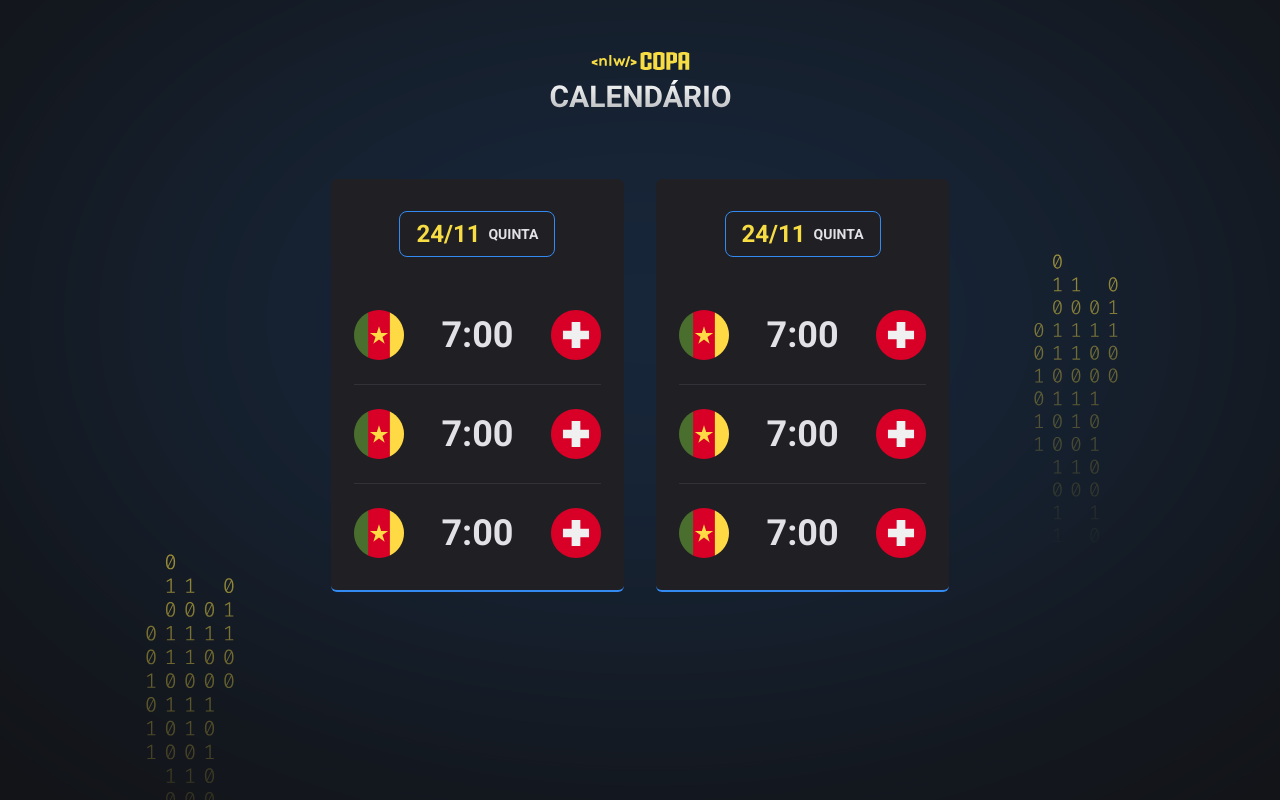
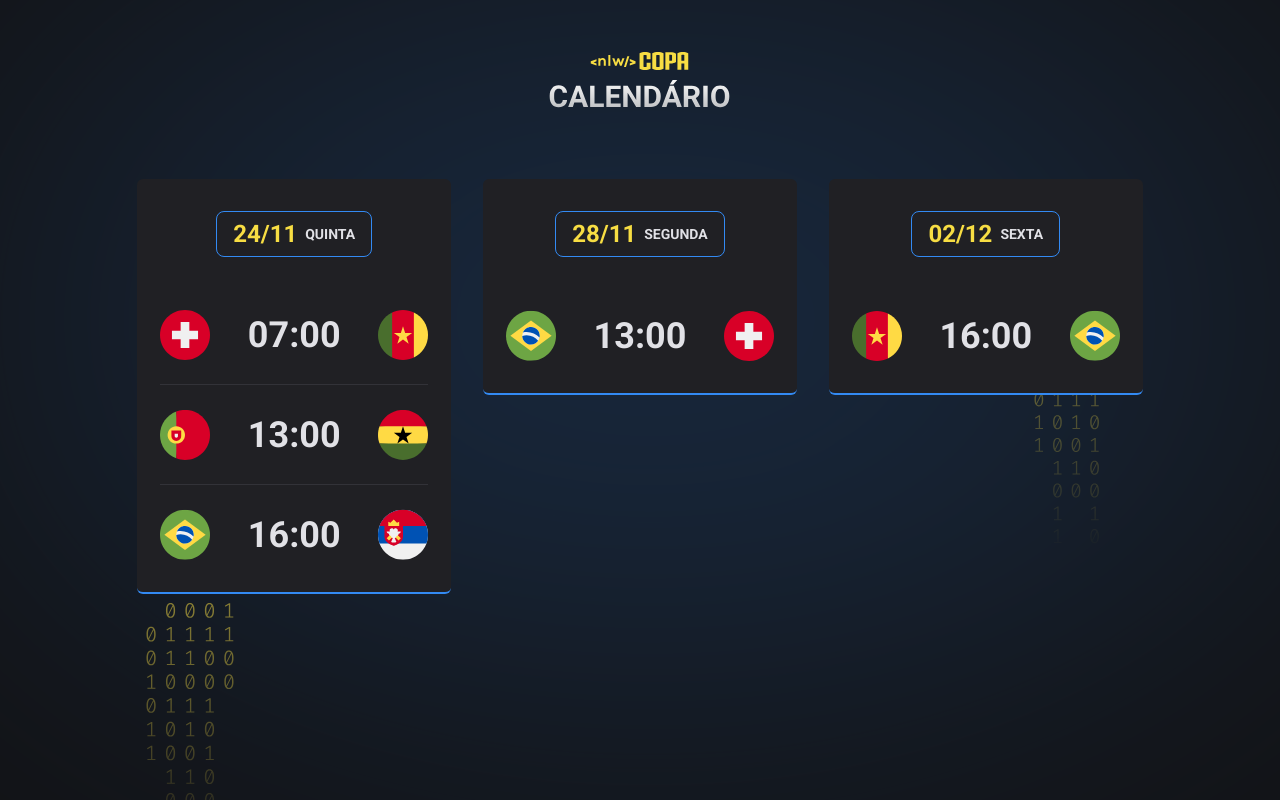
Before and after one commit to LuizFernandoAS/NLW-copa, a plain HTML site: page index.html in a window 1280 px wide. Drawn offline with Linux system fonts and the light colour scheme.

Commit message:
Deixando o main dinamico com o JavaScript

```diff
--- a/index.html
+++ b/index.html
@@ -17,58 +17,16 @@
   <link rel="preconnect" href="https://fonts.gstatic.com" crossorigin>
   <link href="https://fonts.googleapis.com/css2?family=Roboto:wght@900&display=swap" rel="stylesheet">
 
-
   <title>NLW-copa</title>
 </head>
 <body>
   <div id="app">
-    <header>
-      <img src="./assets/logo.svg" alt="Logo">
-    </header>
-
-    <main id="cards">
-      <div class="card">
-        <h2>24/11<span>Quinta</span></h2>
-        <ul>
-          <li>
-            <img src="./assets/icon-cameroon.svg" alt="Bandeira dos Camaroes">
-              <strong>7:00</strong>
-            <img src="./assets/icon-switzerland.svg" alt="Bandeira da Suica">
-          </li>
-          <li>
-            <img src="./assets/icon-cameroon.svg" alt="Bandeira dos Camaroes">
-              <strong>7:00</strong>
-            <img src="./assets/icon-switzerland.svg" alt="Bandeira da Suica">
-          </li>
-          <li>
-            <img src="./assets/icon-cameroon.svg" alt="Bandeira dos Camaroes">
-              <strong>7:00</strong>
-            <img src="./assets/icon-switzerland.svg" alt="Bandeira da Suica">
-          </li>
-        </ul>
-      </div>
-
-      <div class="card">
-        <h2>24/11<span>Quinta</span></h2>
-        <ul>
-          <li>
-            <img src="./assets/icon-cameroon.svg" alt="Bandeira dos Camaroes">
-              <strong>7:00</strong>
-            <img src="./assets/icon-switzerland.svg" alt="Bandeira da Suica">
-          </li>
-          <li>
-            <img src="./assets/icon-cameroon.svg" alt="Bandeira dos Camaroes">
-              <strong>7:00</strong>
-            <img src="./assets/icon-switzerland.svg" alt="Bandeira da Suica">
-          </li>
-          <li>
-            <img src="./assets/icon-cameroon.svg" alt="Bandeira dos Camaroes">
-              <strong>7:00</strong>
-            <img src="./assets/icon-switzerland.svg" alt="Bandeira da Suica">
-          </li>
-        </ul>
-      </div>
-    </main>
+      <header>
+        <img src="./assets/logo.svg" alt="Logo">
+      </header>
+      <main id="cards">
+        <script src="./main.js" assync="async"></script>
+      </main>
   </div>
 </body>
 </html>
--- /dev/null
+++ b/main.js
@@ -0,0 +1,32 @@
+function createGame(player1, hour, player2){
+  return `<li>
+            <img src="./assets/icon-${player1}.svg" alt="Bandeira dos ${player1}">
+              <strong>${hour}</strong>
+            <img src="./assets/icon-${player2}.svg" alt="Bandeira da ${player2}">
+          </li>`
+}
+
+function createCard(date , day, games){
+  return `<div class="card">
+            <h2>${date}<span>${day}</span></h2>
+            <ul>
+              ${games}
+            </ul>
+          </div>`
+}
+
+document.getElementById("cards").innerHTML = `
+      ${createCard(
+        "24/11",
+        "quinta",
+        createGame("switzerland", "07:00", "cameroon") +
+        createGame("portugal", "13:00", "ghana") +
+        createGame("brazil", "16:00", "serbia")
+      )}
+      ${createCard(
+        "28/11",
+        "segunda",
+        createGame("brazil", "13:00", "switzerland")
+      )}
+      ${createCard("02/12", "sexta", createGame("cameroon", "16:00", "brazil"))}
+`
--- a/style.css
+++ b/style.css
@@ -37,6 +37,7 @@ header{
 
   display: flex;
   flex-direction: column;
+  height: fit-content;
 }
 
 .card h2{
@@ -45,7 +46,7 @@ header{
   gap: 8px;
 
   width: fit-content;
-  margin: auto;
+  margin: 0 auto;
   margin-bottom: 53px;
   padding: 8px 16px;
 
```
Also changed, not shown: assets/icon-brazil.svg (added), assets/icon-ghana.svg (added), assets/icon-portugal.svg (added), assets/icon-serbia.svg (added).
